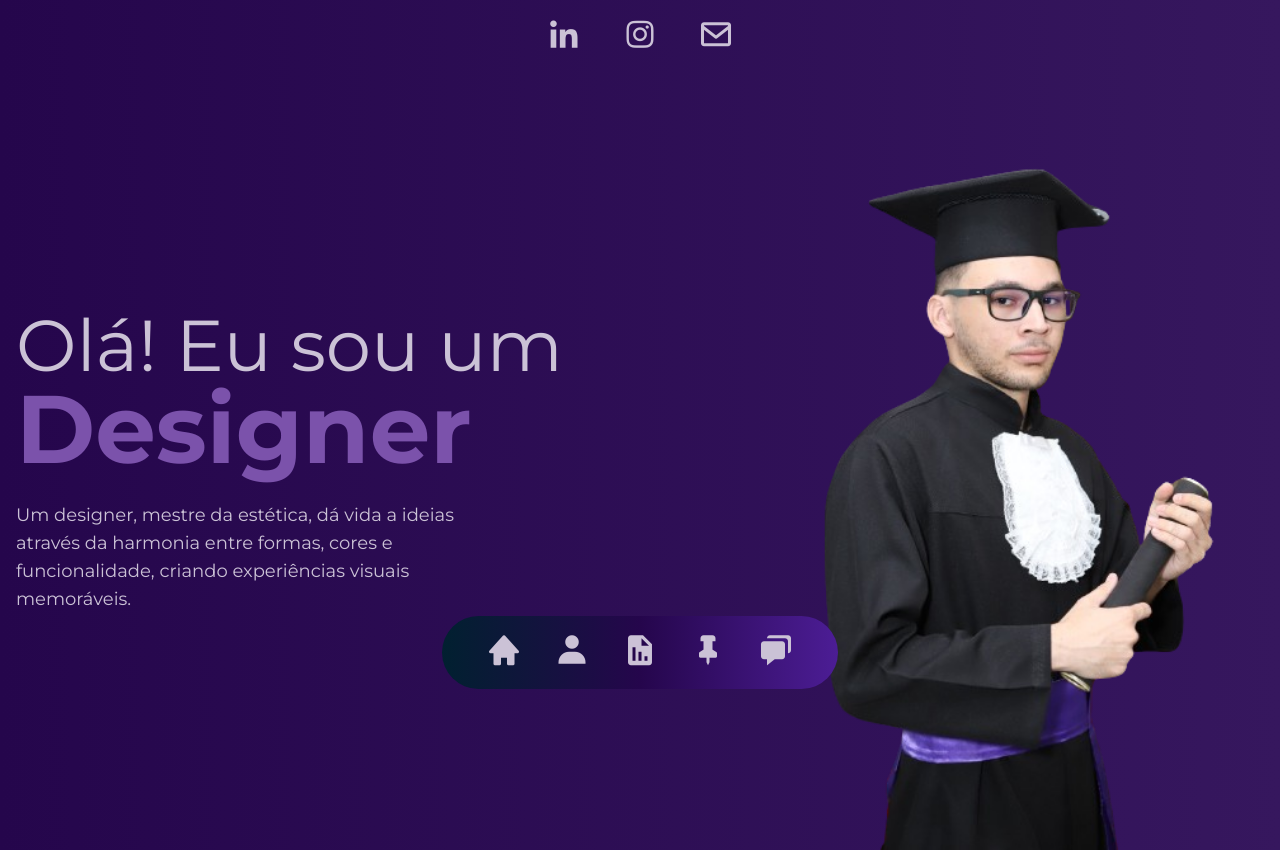
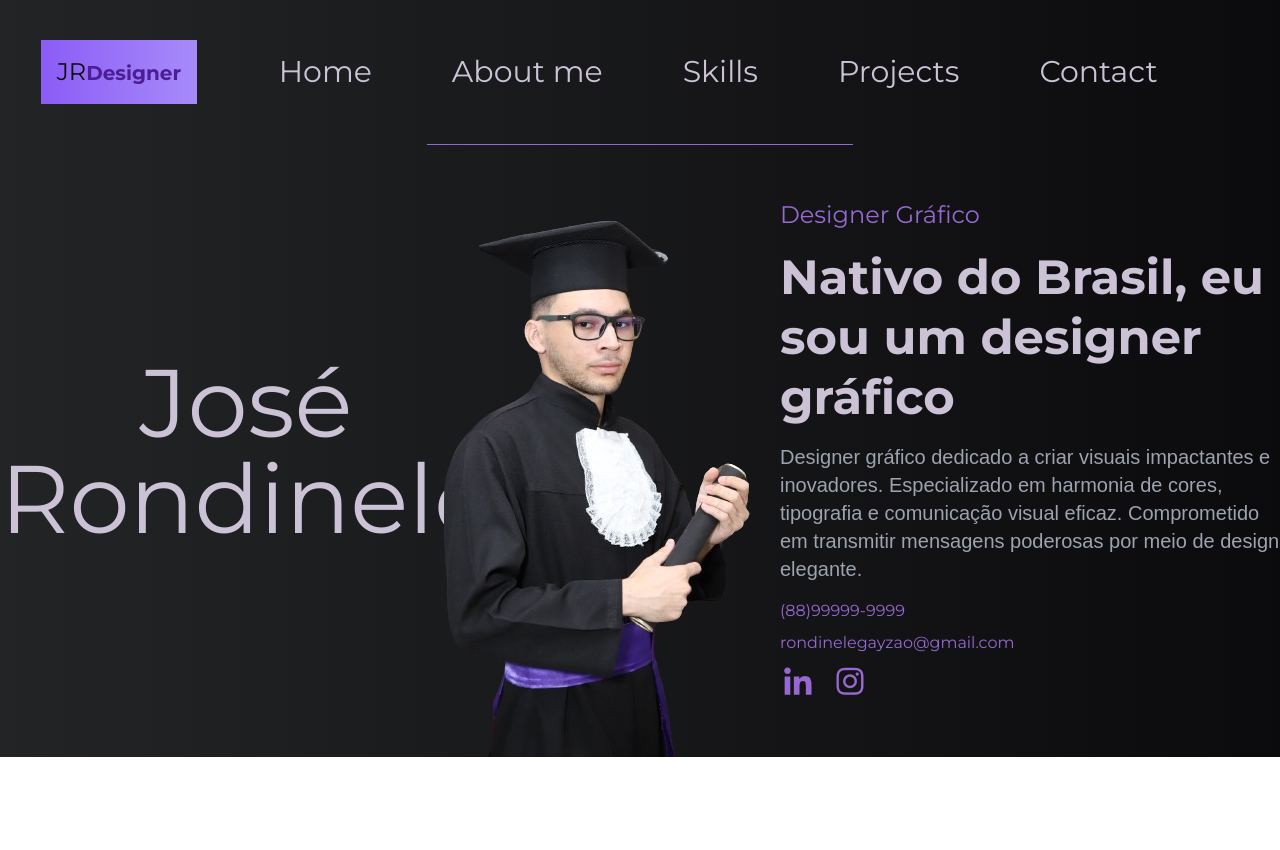
Before and after one commit to Rodney-JM/JRM-designer, a website: page src/index.html in a window 1280 px wide. After the commit the page ends 800 px from the top, so only its background shows below. Drawn offline with nearby package versions, Linux system fonts and the light colour scheme; a web font is replaced by a local one.

Commit message:
home page maded

```diff
--- a/src/index.html
+++ b/src/index.html
@@ -11,30 +11,38 @@
 </head>
 <body class=>
     <main>
-        <section id="menu" class="flex justify-center fixed left-0 right-0 py-4 top-3/4 max-sm:top-[530px] max-sm:justify-center">
-            <ul class="flex space-x-8 text-4xl bg-gradient-to-r from-preto via-violeta_escuro to-violet-900 text-cor_textos px-11 py-4 rounded-full max-xl:px-16 max-sm:px-10 max-sm:py-3 max-sm:text-2xl">
-                <li><a href="#home" target="_parent"><i class='bx bxs-home icon-menu'></i></a></li>
-                <li><a href="#about-me" target="_parent"><i class='bx bxs-user icon-menu'></i></a></li>
-                <li><a href="#skills" target="_parent"><i class='bx bxs-report icon-menu'></i></a></li>
-                <li><a href="#projects" target="_parent"><i class='bx bxs-pin icon-menu'></i></a></li>
-                <li><a href="#contact" target="_parent"><i class='bx bxs-chat icon-menu'></i></a></li>
-            </ul>
-        </section>
-        <section id="home" class="      min-h-lvh w-screen bg-blacke text-cor_textos bg-gradient-to-r from-violeta_escuro to-violeta_mescuro ">
-            <ul class="flex justify-center py-4 text-4xl space-x-10">
-                <li><i class='bx bxl-linkedin justi'></i></li>
-                <li><i class='bx bxl-instagram'></i></li>
-                <li><i class='bx bx-envelope'></i></li>
-            </ul>
-            <div class="max-container flex justify-evenly items-center font-montserrat max-sm:flex-col max-sm:mt-10 flex-1 max-sm:flex-wrap md:px-4">
-                <div class="w-2/3 space-y-6">
-                    <h1 class="text-7xl max-sm:text-4xl max-md:text-5xl">Olá! Eu sou um <span class="text-violeta_claro1 font-semibold text-8xl max-sm:text-5xl">Designer</span></h1>
-                    <p class="w-2/3 text-lg max-sm:w-full">Um designer, mestre da estética, dá vida a ideias através da harmonia entre formas, cores e funcionalidade, criando experiências visuais memoráveis.</p>
-                </div>
-                <div>
-                    <img src="../src/assets/images/designer.png" alt="Designer photo" width="590" class="max-md:w-96 bg-tinta">
-                </div>
+        <section class="h-vh bg-gradient-to-l from-preto_escuro to-preto_escuro2 text-cor_textos">
+            <header class="w-screen flex justify-around items-center py-10 font-montserrat text-2xl max-w-full overflow-x-hidden max-sm:overflow-x-hidden">
+                <div class="bg-gradient-to-r from-violet-500 to-violet-400 p-4 text-preto_escuro ">JR<span class="text-xl font-semibold text-violet-900 ">Designer</span></div>
+                <ul class="flex space-x-20 max-lg:hidden max-w-max text-3xl">
+                    <li class="item-menu"><a  href="#home" target="_parent" >Home</a></li>
+                    <li class="item-menu"><a  href="#about-me" target="_parent" >About me</a></li>
+                    <li class="item-menu"><a  href="#skills" target="_parent" >Skills</a></li>
+                    <li class="item-menu"><a  href="#projects" target="_parent" >Projects</a></li>
+                    <li class="item-menu"><a  href="#contact" target="_parent" >Contact</a></li>
+                </ul>
+                <div><i class='bx bx-menu hidden max-lg:block'></i></div>
+            </header>
+            <hr class="w-1/3 mx-auto border-y-violeta_claro2">
+        <div class="flex max-container justify-between items-center space-x-10 flex-1 max-xl:flex-col max-xl:space-y-24">
+            <div class="flex -space-x-[110px] items-center">
+                <h1 class="font-montserrat text-8xl max-sm:text-4xl text-center">José <br>Rondinele</h1>
+                <img src="./assets/images/designer.png" alt="Rondinele Designer" class="w-[585px] mt-auto max-sm:w-[300px]">
             </div>
+            <div class="font-montserrat max-w-[500px] flex flex-col space-y-4 max-xl:max-w-[700px]">
+                <p class="text-2xl text-violeta_claro2">Designer Gráfico</p>
+                <h2 class=" whitespace-normal text-5xl font-semibold leading-tight max-sm:text-4xl">Nativo do Brasil, eu sou um designer gráfico</h2>
+                <p class="font-palanquin text-xl text-gray-400 max-sm:w-2/3">Designer gráfico dedicado a criar visuais impactantes e inovadores. Especializado em harmonia de cores, tipografia e comunicação visual eficaz. Comprometido em transmitir mensagens poderosas por meio de design elegante.</p>
+                <ul class="flex flex-col space-y-2 text-violeta_claro2">
+                    <li class="rede-item">(88)99999-9999</li>
+                    <li class="rede-item">rondinelegayzao@gmail.com</li>
+                    <ul class="flex space-x-4 text-4xl ">
+                        <li><i class='bx bxl-linkedin rede-item'></i></li>
+                        <li><i class='bx bxl-instagram rede-item'></i></li>
+                    </ul>
+                </ul>
+            </div>
+        </div>
         </section>
     </main>
 </body>
--- a/src/input.css
+++ b/src/input.css
@@ -6,10 +6,13 @@
 
 @layer components{
     .max-container {
-        max-width: 1440px;
+        max-width: 1800px;
         margin: 0 auto;
       }
-    .icon-menu{
-        @apply hover:bg-white hover:rounded-full hover:p-2 transition-all hover:text-violeta_escuro cursor-pointer;
+    .item-menu{
+        @apply transition-all hover:text-violeta_claro2 cursor-pointer hover:shadow hover:translate-y-1;
+    }
+    .rede-item{
+        @apply transition-all cursor-pointer hover:text-cor_textos;
     }
 }
--- a/tailwind.config.js
+++ b/tailwind.config.js
@@ -7,7 +7,8 @@ module.exports = {
         montserrat:['Montserrat', 'sans-serif'],
         palanquin:['Palanquin', 'sans-serif']
       },colors:{
-        preto:'#012030',
+        preto_escuro:'#0B0B0D',
+        preto_escuro2:'#232426',
         violeta_escuro:'#25064C',
         violeta_mescuro:'#36175E',
         violeta:'#553285',
@@ -17,8 +18,10 @@ module.exports = {
       },
       backgroundImage:{
         tinta: "url('../src/assets/images/tinta-bg')"
-      }
+      }, display: ['responsive', 'group-hover', 'focus'],
     },
   },
-  plugins: [],
+  plugins: [
+
+  ],
 }
```
Also changed, not shown: dist/output.css.
